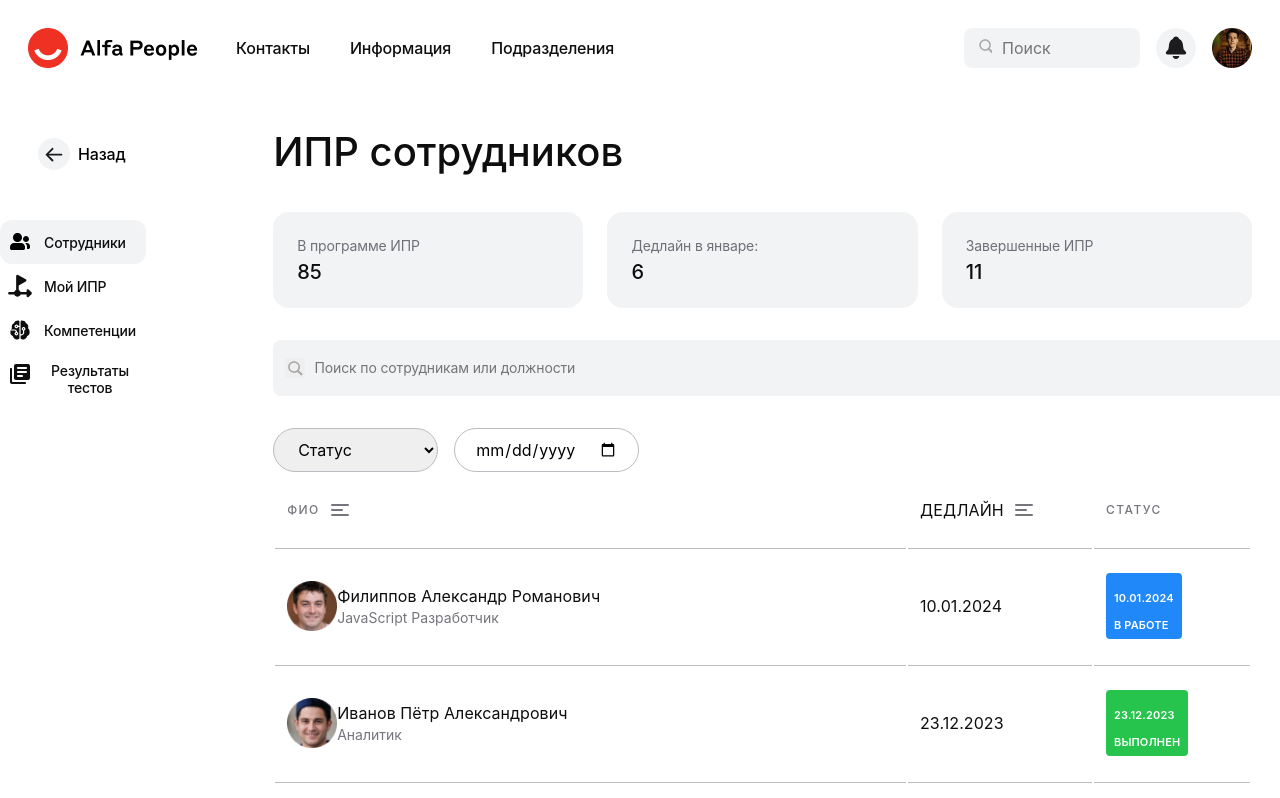
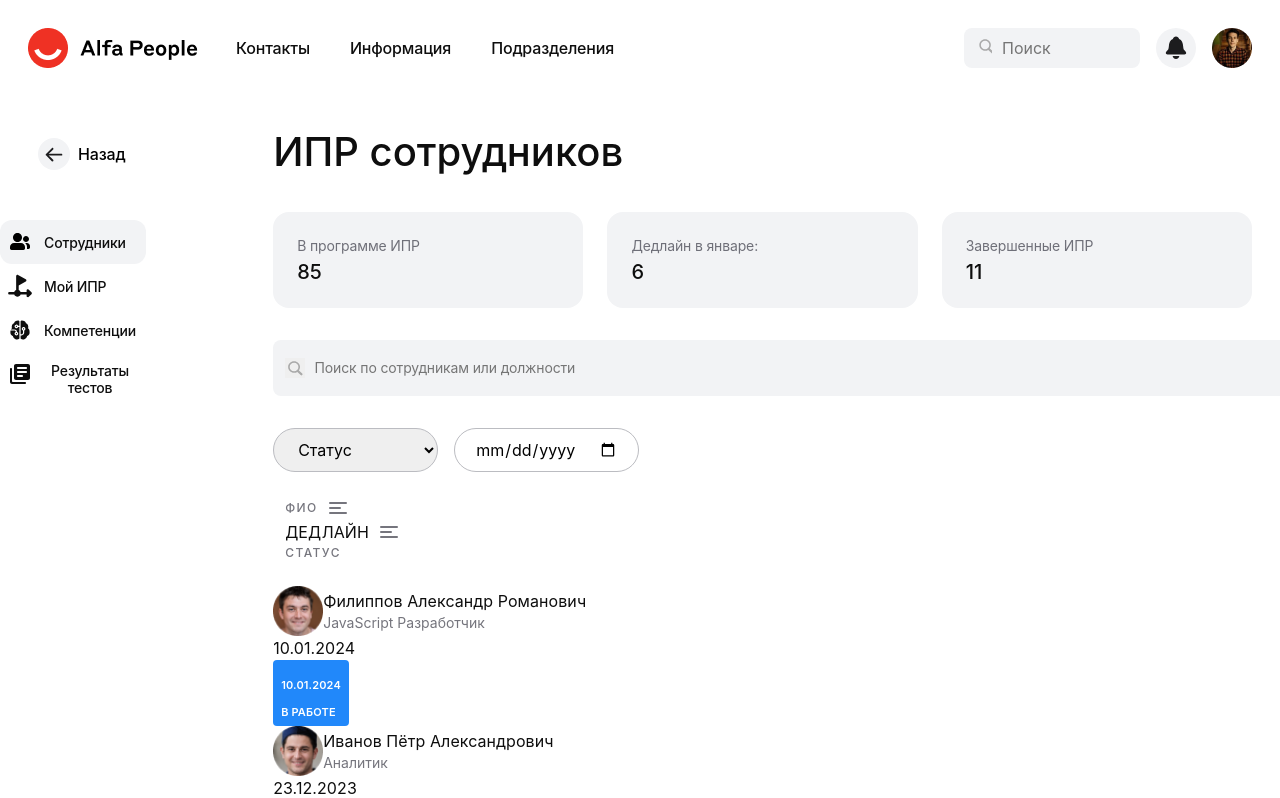
Before and after one commit to hackathon-Alfa-Team-2/alpha-bank-app, a React (Vite) app: page /list-of-workers in a window 1280 px wide. Shown: the top 798 px of the page. Built offline with nearby package versions, Linux system fonts and the light colour scheme.

Commit message:
feat: add dropdown in Table component

```diff
--- a/src/components/Main/EmployeeTable/EmployeeTable.tsx
+++ b/src/components/Main/EmployeeTable/EmployeeTable.tsx
@@ -59,6 +59,7 @@ const EmployeeTable: React.FC<EmployeeTableProps> = ({ employees }) => {
       field: ['fullName', 'avatar', 'position'],
       className: styles.fullNameCell,
       sortable: true,
+
       render: (employee: Employee) => (
         <div className={styles.infoCell}>
           {employee.avatar && (
@@ -72,6 +73,12 @@ const EmployeeTable: React.FC<EmployeeTableProps> = ({ employees }) => {
             <p className={styles.infoCellFullName}>{employee.fullName}</p>
             <span className={styles.infoCellPosition}>{employee.position}</span>
           </div>
+        </div>
+      ),
+      dropdownContent: (employee: Employee) => (
+        <div>
+          <p>{employee.content}</p>
+          {/* Добавьте сюда контент для других колонок, если необходимо */}
         </div>
       ),
     },
@@ -96,6 +103,7 @@ const EmployeeTable: React.FC<EmployeeTableProps> = ({ employees }) => {
       title: <span className={styles.tableHeaderSortContainer}>Статус</span>,
       field: ['status', 'deadline'],
       className: styles.statusCell,
+
       render: (data: any) => (
         <div
           className={cn(styles.statusCellBadge, {
--- a/src/components/Main/EmployeeTable/EmployeeTable.type.tsx
+++ b/src/components/Main/EmployeeTable/EmployeeTable.type.tsx
@@ -14,6 +14,7 @@ export type Employee = {
   position: string
   deadline: string
   status: 'В работе' | 'Выполнен' | 'Отменён'
+  content: string
 }
 
 /**
--- a/src/components/Main/EmployeeTable/Table.tsx
+++ b/src/components/Main/EmployeeTable/Table.tsx
@@ -1,14 +1,17 @@
 import React from 'react'
 import cn from 'classnames'
+import { nanoid } from 'nanoid'
 import styles from './Table.module.scss'
+import Dropdown from '../../../containers/Dropdown/Dropdown'
 
 export interface Column {
-  title: JSX.Element // Изменим тип на JSX.Element
+  title: JSX.Element
   field: string | string[]
   className: string
   sortable?: boolean
   render?: (data: any) => JSX.Element
   headerRender?: (field: string) => JSX.Element
+  dropdownContent?: (item: any) => JSX.Element // Обновление типа для dropdownContent
 }
 
 interface TableProps {
@@ -17,66 +20,89 @@ interface TableProps {
   onSort?: (field: string) => void
 }
 
-const Table: React.FC<TableProps> = ({ data, columns, onSort }) => {
-  return (
-    <table className={styles.table}>
-      <thead>
-        <tr>
-          {columns.map((column) => (
-            <th
-              key={
-                Array.isArray(column.field)
-                  ? column.field.join('_')
-                  : column.field
-              }
-              className={cn(styles.tableHeader, column.className)}
-            >
-              {column.title}
-              {column.sortable && onSort && (
-                <button onClick={() => onSort(column.field.toString())}>
-                  Sort
-                </button>
-              )}
-              {column.headerRender &&
-                column.headerRender(column.field.toString())}
-            </th>
-          ))}
-        </tr>
-      </thead>
-      <tbody>
-        {data.map((item, index) => (
-          <tr key={index} className={styles.tableRow}>
-            {columns.map((column) => (
-              <td
-                key={
-                  Array.isArray(column.field)
-                    ? column.field.join('_')
-                    : column.field
-                }
-                className={column.className}
-              >
-                {column.render
-                  ? column.render(
+const renderCellContent = (column: Column, item: any) => {
+  if (column.render) {
+    return column.render(
       Array.isArray(column.field)
         ? column.field.reduce(
-                            (acc, key) => {
-                              acc[key] = item[key]
+            (acc, colKey) => {
+              acc[colKey] = item[colKey]
               return acc
             },
             {} as Record<string, any>,
           )
         : item,
     )
-                  : Array.isArray(column.field)
-                    ? column.field.map((key) => item[key]).join(', ')
-                    : item[column.field]}
-              </td>
-            ))}
-          </tr>
-        ))}
-      </tbody>
-    </table>
-  )
+  } else {
+    return Array.isArray(column.field)
+      ? item[column.field[0]]
+      : item[column.field]
+  }
 }
 
+interface TableHeaderCellProps {
+  column: Column
+  onSort?: (field: string) => void
+}
+
+interface TableCellProps {
+  column: Column
+  item: any
+}
+
+const TableHeaderCell: React.FC<TableHeaderCellProps> = ({
+  column,
+  onSort,
+}) => (
+  <div key={nanoid()} className={cn(styles.tableHeaderCell, column.className)}>
+    {column.title}
+    {column.sortable && onSort && (
+      <button onClick={() => onSort(column.field.toString())}>Sort</button>
+    )}
+    {column.headerRender && column.headerRender(column.field.toString())}
+  </div>
+)
+
+const TableCell: React.FC<TableCellProps> = ({ column, item }) => (
+  <div key={nanoid()} className={cn(styles.tableCell, column.className)}>
+    {renderCellContent(column, item)}
+  </div>
+)
+
+const Table = ({ data, columns, onSort }: TableProps) => (
+  <div className={styles.table}>
+    <div className={styles.tableHeader}>
+      {columns.map((column) => (
+        <TableHeaderCell key={nanoid()} column={column} onSort={onSort} />
+      ))}
+    </div>
+    <div className={styles.tableBody}>
+      {data.map((item) => (
+        <div key={nanoid()} className={styles.tableRow}>
+          {columns.some((column) => column.dropdownContent) ? (
+            <Dropdown key={nanoid()} className={styles.dropdown}>
+              <Dropdown.Trigger>
+                <div className={styles.tableRowTrigger}>
+                  {columns.map((column) => (
+                    <TableCell key={nanoid()} column={column} item={item} />
+                  ))}
+                </div>
+              </Dropdown.Trigger>
+              <Dropdown.Content>
+                {columns[0].dropdownContent && columns[0].dropdownContent(item)}
+              </Dropdown.Content>
+            </Dropdown>
+          ) : (
+            <div className={styles.tableRowContent}>
+              {columns.map((column) => (
+                <TableCell key={nanoid()} column={column} item={item} />
+              ))}
+            </div>
+          )}
+        </div>
+      ))}
+    </div>
+  </div>
+)
+
 export default Table
--- a/src/containers/Dropdown/Dropdown.tsx
+++ b/src/containers/Dropdown/Dropdown.tsx
@@ -7,6 +7,7 @@ import {
   useCallback,
   ReactHTML,
   ComponentType,
+  memo,
 } from 'react'
 import { motion, AnimatePresence } from 'framer-motion'
 import { TDropdownContentProps, TDropdownProps } from './Dropdown.type'
@@ -77,7 +78,8 @@ const Dropdown = ({
  * @param style - Инлайн стили для компонента.
  * @param wrapperTag - Тип HTML-тега для обертки, по умолчанию 'div'.
  */
-const Trigger = <T extends keyof ReactHTML | ComponentType<any>>({
+const Trigger = memo(
+  <T extends keyof ReactHTML | ComponentType<any>>({
     children,
     className,
     style,
@@ -89,17 +91,29 @@ const Trigger = <T extends keyof ReactHTML | ComponentType<any>>({
       throw new Error('Dropdown.Trigger должен использоваться внутри Dropdown')
     }
     const { toggle } = context
+
+    const handleClick = useCallback(() => {
+      toggle()
+    }, [toggle])
+
     return (
-    <WrapperTag onClick={toggle} className={className} style={style} {...props}>
+      <WrapperTag
+        onClick={handleClick}
+        className={className}
+        style={style}
+        {...props}
+      >
         {children}
       </WrapperTag>
     )
-}
+  },
+)
 
 /**
  * Компонент Content для отображения содержимого дропдауна.
  */
-const Content = ({ children, className, style }: TDropdownContentProps) => {
+const Content = memo(
+  ({ children, className, style }: TDropdownContentProps) => {
     const context = useContext(DropdownContext)
     if (!context) {
       throw new Error('Dropdown.Content должен использоваться внутри Dropdown')
@@ -122,7 +136,8 @@ const Content = ({ children, className, style }: TDropdownContentProps) => {
         )}
       </AnimatePresence>
     )
-}
+  },
+)
 
 // Объединение компонентов Trigger и Content с Dropdown
 
--- a/src/utils/mockData/employees.ts
+++ b/src/utils/mockData/employees.ts
@@ -14,6 +14,7 @@ export const employees: Employee[] = [
     position: 'JavaScript Разработчик',
     deadline: '10.01.2024',
     status: 'В работе',
+    content: 'Филиппов Александр Романович',
   },
   {
     id: nanoid(),
@@ -22,6 +23,7 @@ export const employees: Employee[] = [
     position: 'Аналитик',
     deadline: '23.12.2023',
     status: 'Выполнен',
+    content: 'Иванов Пётр Александрович',
   },
   {
     id: nanoid(),
@@ -30,6 +32,7 @@ export const employees: Employee[] = [
     position: 'UI/UX Дизайнер',
     deadline: '15.12.2023',
     status: 'Отменён',
+    content: 'Кукушкина Оксана Сергеевна',
   },
   {
     id: nanoid(),
@@ -38,6 +41,7 @@ export const employees: Employee[] = [
     position: 'Разработчик',
     deadline: '10.01.2024',
     status: 'В работе',
+    content: 'Иванов Сергей Петрович',
   },
   {
     id: nanoid(),
@@ -46,5 +50,6 @@ export const employees: Employee[] = [
     position: 'UI/UX Дизайнер',
     deadline: '01.06.2023',
     status: 'Выполнен',
+    content: 'Соколова Софья Николаевна',
   },
 ]
```
Lines whose indentation alone changed are shown as unchanged.
